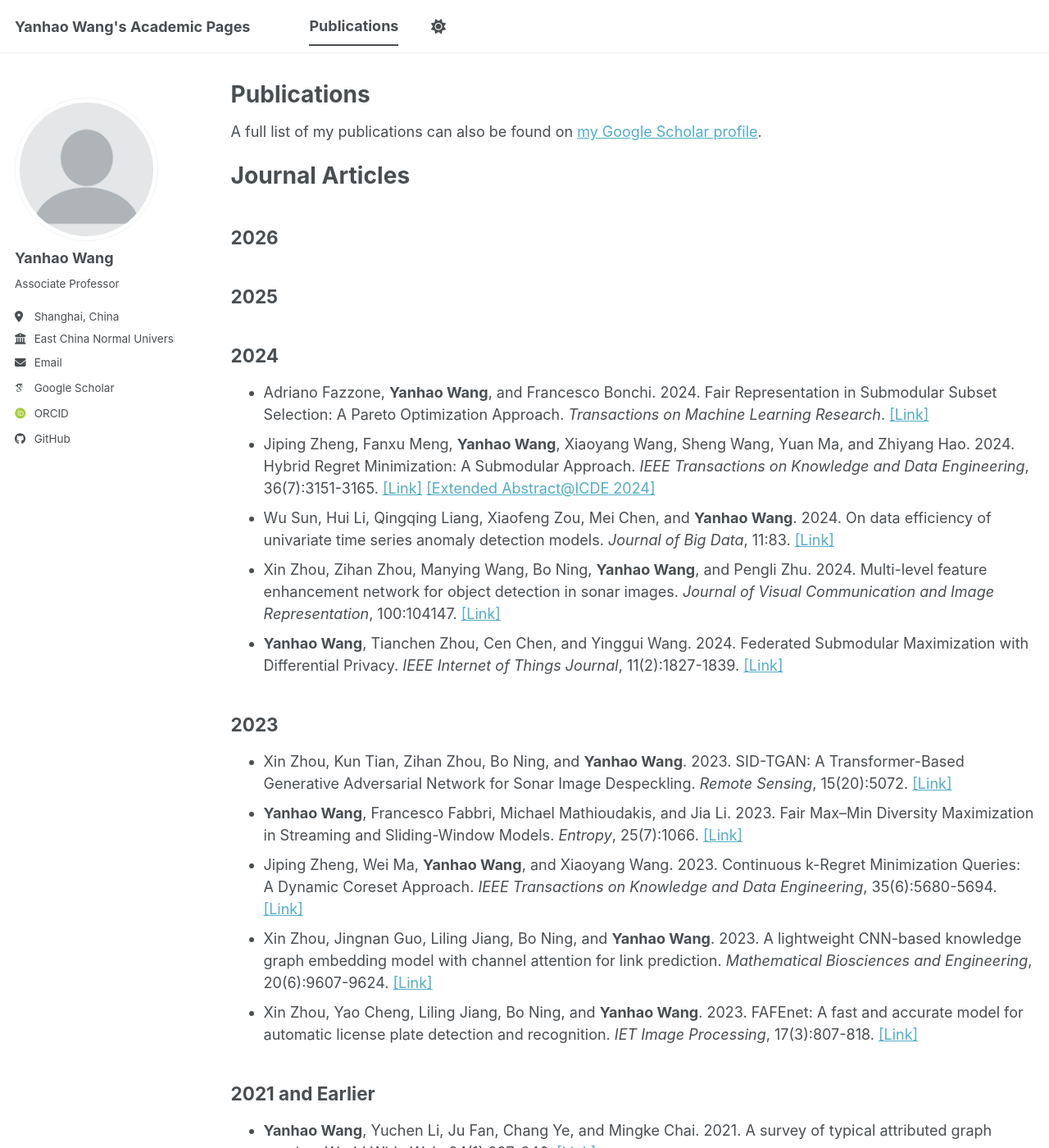
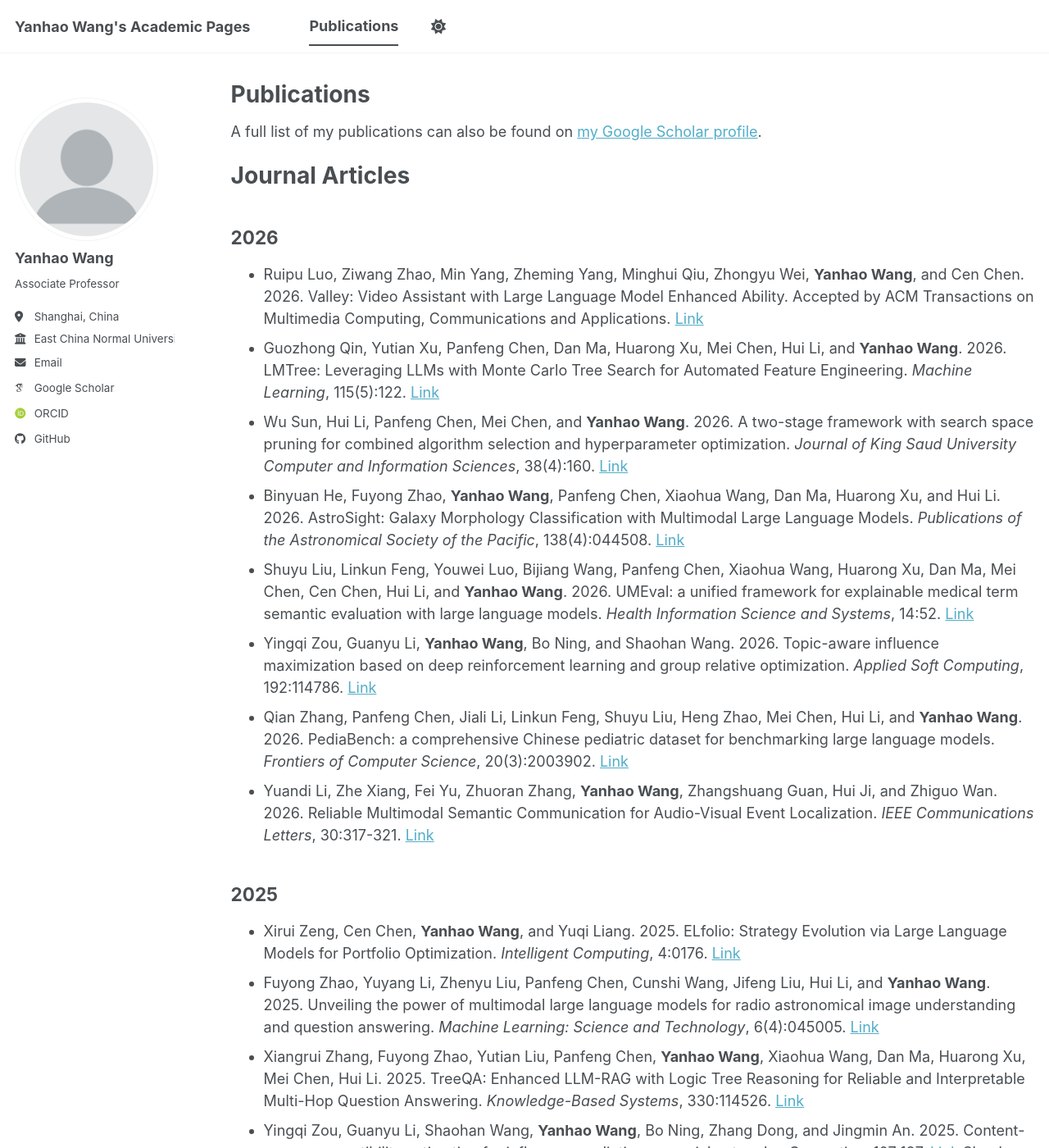
Before and after one commit to yhwang1990/yhwang1990.github.io, a Jekyll site: the page built from _pages/publications.md, in a window 1280 px wide and 1400 px high. Shown: the whole window at 82% size. Built offline with Jekyll 4.4.1, drawn with Linux system fonts in a browser that asks for light colours; some web fonts are replaced; a script bundle is joined from its source files by our own code; library files that are not in the unit come from our copies; some of the changed text lies outside the part shown.

Commit message:
Update publications.md

```diff
--- a/_pages/publications.md
+++ b/_pages/publications.md
@@ -9,8 +9,27 @@ A full list of my publications can also be found on [my Google Scholar profile](
 # Journal Articles
 
 ## 2026
+- Ruipu Luo, Ziwang Zhao, Min Yang, Zheming Yang, Minghui Qiu, Zhongyu Wei, **Yanhao Wang**, and Cen Chen. 2026. Valley: Video Assistant with Large Language Model Enhanced Ability. Accepted by ACM Transactions on Multimedia Computing, Communications and Applications. [Link](https://doi.org/10.1145/3796716)
+- Guozhong Qin, Yutian Xu, Panfeng Chen, Dan Ma, Huarong Xu, Mei Chen, Hui Li, and **Yanhao Wang**. 2026. LMTree: Leveraging LLMs with Monte Carlo Tree Search for Automated Feature Engineering. *Machine Learning*, 115(5):122. [Link](https://doi.org/10.1007/s10994-026-07044-8)
+- Wu Sun, Hui Li, Panfeng Chen, Mei Chen, and **Yanhao Wang**. 2026. A two-stage framework with search space pruning for combined algorithm selection and hyperparameter optimization. *Journal of King Saud University Computer and Information Sciences*, 38(4):160. [Link](https://doi.org/10.1007/s44443-026-00496-x)
+- Binyuan He, Fuyong Zhao, **Yanhao Wang**, Panfeng Chen, Xiaohua Wang, Dan Ma, Huarong Xu, and Hui Li. 2026. AstroSight: Galaxy Morphology Classification with Multimodal Large Language Models. *Publications of the Astronomical Society of the Pacific*, 138(4):044508. [Link](https://doi.org/10.1088/1538-3873/ae5f46)
+- Shuyu Liu, Linkun Feng, Youwei Luo, Bijiang Wang, Panfeng Chen, Xiaohua Wang, Huarong Xu, Dan Ma, Mei Chen, Cen Chen, Hui Li, and **Yanhao Wang**. 2026. UMEval: a unified framework for explainable medical term semantic evaluation with large language models. *Health Information Science and Systems*, 14:52. [Link](https://doi.org/10.1007/s13755-026-00448-9)
+- Yingqi Zou, Guanyu Li, **Yanhao Wang**, Bo Ning, and Shaohan Wang. 2026. Topic-aware influence maximization based on deep reinforcement learning and group relative optimization. *Applied Soft Computing*, 192:114786. [Link](https://doi.org/10.1016/j.asoc.2026.114786)
+- Qian Zhang, Panfeng Chen, Jiali Li, Linkun Feng, Shuyu Liu, Heng Zhao, Mei Chen, Hui Li, and **Yanhao Wang**. 2026. PediaBench: a comprehensive Chinese pediatric dataset for benchmarking large language models. *Frontiers of Computer Science*, 20(3):2003902. [Link](https://doi.org/10.1007/s11704-025-41345-w)
+- Yuandi Li, Zhe Xiang, Fei Yu, Zhuoran Zhang, **Yanhao Wang**, Zhangshuang Guan, Hui Ji, and Zhiguo Wan. 2026. Reliable Multimodal Semantic Communication for Audio-Visual Event Localization. *IEEE Communications Letters*, 30:317-321. [Link](https://doi.org/10.1109/LCOMM.2025.3635906)
 
 ## 2025
+- Xirui Zeng, Cen Chen, **Yanhao Wang**, and Yuqi Liang. 2025. ELfolio: Strategy Evolution via Large Language Models for Portfolio Optimization. *Intelligent Computing*, 4:0176. [Link](https://doi.org/10.34133/icomputing.0176)
+- Fuyong Zhao, Yuyang Li, Zhenyu Liu, Panfeng Chen, Cunshi Wang, Jifeng Liu, Hui Li, and **Yanhao Wang**. 2025. Unveiling the power of multimodal large language models for radio astronomical image understanding and question answering. *Machine Learning: Science and Technology*, 6(4):045005. [Link](https://doi.org/10.1088/2632-2153/ae0c56)
+- Xiangrui Zhang, Fuyong Zhao, Yutian Liu, Panfeng Chen, **Yanhao Wang**, Xiaohua Wang, Dan Ma, Huarong Xu, Mei Chen, Hui Li. 2025. TreeQA: Enhanced LLM-RAG with Logic Tree Reasoning for Reliable and Interpretable Multi-Hop Question Answering. *Knowledge-Based Systems*, 330:114526. [Link](https://doi.org/10.1016/j.knosys.2025.114526)
+- Yingqi Zou, Guanyu Li, Shaohan Wang, **Yanhao Wang**, Bo Ning, Zhang Dong, and Jingmin An. 2025. Content-aware susceptibility estimation for influence prediction on social networks. *Computing*, 107:187. [Link](https://doi.org/10.1007/s00607-025-01541-9)
+Shunhua Peng, Wu Sun, Panfeng Chen, Huarong Xu, Dan Ma, Mei Chen, **Yanhao Wang**, and Hui Li. 2025. MSP-EDA: Multivariate Time Series Forecasting Based on Multiscale Patches and External Data Augmentation. *Electronics*, 14(13):2618. [Link](https://doi.org/10.3390/electronics14132618)
+- Yutian Xu, Guozhong Qin, **Yanhao Wang**, Panfeng Chen, Xibin Wang, Wei Zhou, Mei Chen, and Hui Li. 2025. EvoContext: Evolving Contextual Examples by Genetic Algorithm for Enhanced Hyperparameter Optimization Capability in Large Language Models. *Electronics*, 14(11):2253. [Link](https://doi.org/10.3390/electronics14112253)
+- Fangzheng Wang, **Yanhao Wang**, Jingjing Wang, and Minghao Zhao. 2025. A reinforcement learning approach to edge suggestion for fair information access on social networks. *Knowledge-Based Systems*, 322:113719. [Link](https://doi.org/10.1016/j.knosys.2025.113719)
+- Yapei Zhang, Yancheng Liu, **Yanhao Wang**, and Fei Yu. 2025. NSC-SSNet: A Self-Supervised Network with Neighborhood Subsampling and Calibration Constraints for Sonar Image Denoising. *IEEE Geoscience and Remote Sensing Letters*, 22:1502005. [Link](https://doi.org/10.1109/LGRS.2025.3560072)
+- Long Teng, **Yanhao Wang**, Zhe Lin, and Fei Yu. 2025. Topic-aware most influential community search in social networks. *Neurocomputing*, 638:130173. [Link](https://doi.org/10.1016/j.neucom.2025.130173)
+- Jie Li, Fuyong Zhao, Panfeng Chen, Jiafu Xie, Xiangrui Zhang, Hui Li, Mei Chen, **Yanhao Wang**, and Ming Zhu. 2025. An astronomical question answering dataset for evaluating large language models. *Scientific Data*, 12:447. [Link](https://doi.org/10.1038/s41597-025-04613-9)
+- Zhanyi Hu, Tianchen Zhou, Bingzhe Wu, Cen Chen, and **Yanhao Wang**. 2025. A Review and Experimental Evaluation on Split Learning. *Future Internet*, 17(2):87. [[Link]](https://doi.org/10.3390/fi17020087)
 
 ## 2024
 - Adriano Fazzone, **Yanhao Wang**, and Francesco Bonchi. 2024. Fair Representation in Submodular Subset Selection: A Pareto Optimization Approach. *Transactions on Machine Learning Research*. [[Link]](https://openreview.net/forum?id=0Hm01Vc8zT)
```
